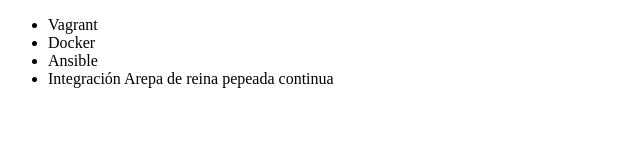
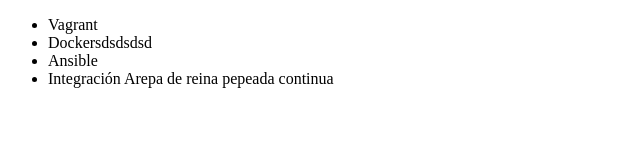
Before and after one commit to Isakyx/Prueba1, a plain HTML site: page index.html in a window 1280 px wide. Shown: the full height of the page, 0-640 px from the left. Drawn offline with Linux system fonts and the light colour scheme.

Commit message:
ahora si listo

```diff
--- a/index.html
+++ b/index.html
@@ -8,7 +8,7 @@
     <ul>
 
 <li>Vagrant</li>
-<li>Docker</li>
+<li>Dockersdsdsdsd</li>
 <li>Ansible</li>
 <li>Integración Arepa de reina pepeada continua</li>
 
```
